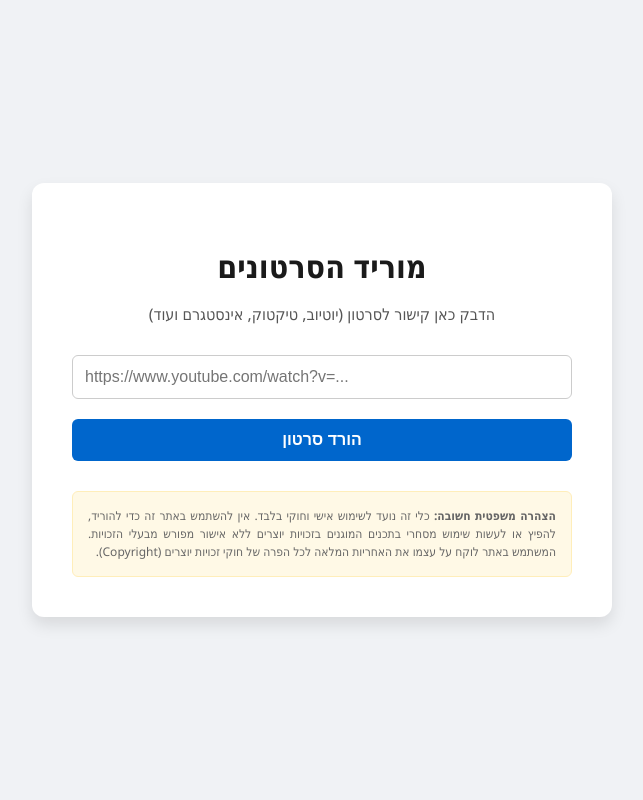
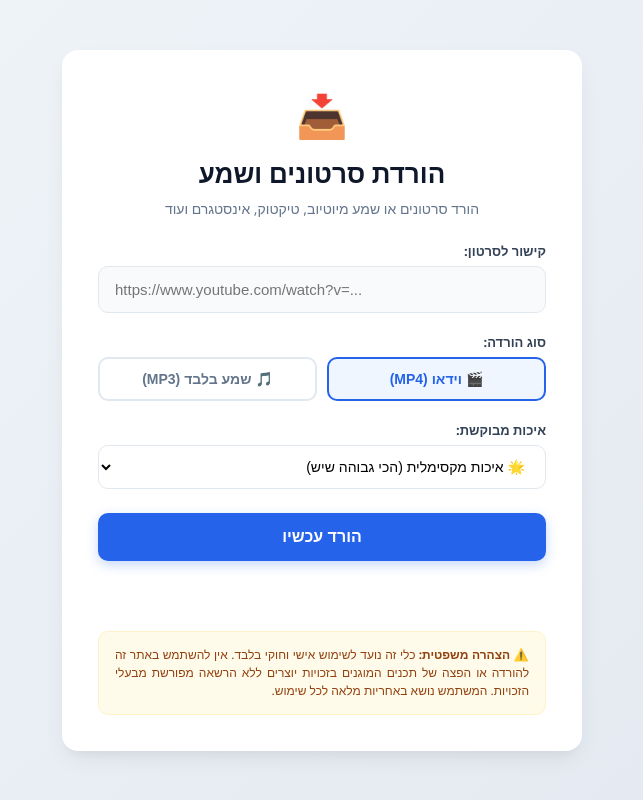
Before and after one commit to laviaiwork/video-downloader, a Flask app: page / in a window 1280 px wide. Shown: the whole page, without its empty margins (318-961 px from the left). Run offline with Flask 3, Linux system fonts and the light colour scheme; parts of the project's set-up code (start-up, migrations or seed data) failed here and were passed over.

Commit message:
Add audio/video format options and quality selector

```diff
--- a/app.py
+++ b/app.py
@@ -3,20 +3,35 @@ import yt_dlp
 import os
 import uuid
 import threading
+import shutil
+import tempfile
 
 app = Flask(__name__)
-DOWNLOAD_FOLDER = '/tmp/downloads'
+DOWNLOAD_FOLDER = os.path.join(tempfile.gettempdir(), 'video_downloads')
 
 if not os.path.exists(DOWNLOAD_FOLDER):
     os.makedirs(DOWNLOAD_FOLDER)
 
-def delete_file_later(filepath, delay=60):
-    """מחיקת הקובץ לאחר 60 שניות כדי לפנות מקום בשרת"""
+# איתור ffmpeg במערכת (ווינדוס או לינוקס/ענן)
+def get_ffmpeg_path():
+    path = shutil.which('ffmpeg')
+    if path:
+        return path
+    win_default = r'C:\Users\97252\AppData\Local\Microsoft\WinGet\Packages\Gyan.FFmpeg_Microsoft.Winget.Source_8wekyb3d8bbwe\ffmpeg-9.0.2-full_build\bin'
+    if os.path.exists(win_default):
+        return win_default
+    return None
+
+def delete_file_later(filepath, delay=90):
+    """מחיקת הקובץ לאחר 90 שניות כדי לפנות מקום בשרת"""
     def _delete():
         import time
         time.sleep(delay)
         if os.path.exists(filepath):
-            os.remove(filepath)
+            try:
+                os.remove(filepath)
+            except Exception:
+                pass
     threading.Thread(target=_delete, daemon=True).start()
 
 @app.route('/')
@@ -25,29 +40,77 @@ def index():
 
 @app.route('/download', methods=['POST'])
 def download():
-    data = request.json
-    url = data.get('url')
+    data = request.json or {}
+    url = data.get('url', '').strip()
+    download_type = data.get('type', 'video')  # video או audio
+    quality = data.get('quality', 'best')      # best, 1080, 720, 480, 360, 320, 192, 128
+
     if not url:
-        return jsonify({'error': 'לא סופק קישור'}), 400
+        return jsonify({'error': 'אנא הכנס קישור תקין'}), 400
+
+    ffmpeg_path = get_ffmpeg_path()
+    filename = str(uuid.uuid4())
 
     try:
-        filename = str(uuid.uuid4())
-        ydl_opts = {
-            'outtmpl': f'{DOWNLOAD_FOLDER}/{filename}.%(ext)s',
-            'format': 'bestvideo[vcodec^=avc1][ext=mp4]+bestaudio[ext=m4a]/bestvideo[vcodec^=avc1]+bestaudio/best[ext=mp4]/best',
-            'merge_output_format': 'mp4',
-            'quiet': True
-        }
+        if download_type == 'audio':
+            # הורדת שמע בלבד והמרה ל-MP3
+            audio_quality = quality if quality in ['128', '192', '320'] else '192'
+            ydl_opts = {
+                'outtmpl': f'{DOWNLOAD_FOLDER}/{filename}.%(ext)s',
+                'format': 'bestaudio/best',
+                'postprocessors': [{
+                    'key': 'FFmpegExtractAudio',
+                    'preferredcodec': 'mp3',
+                    'preferredquality': audio_quality,
+                }],
+                'quiet': True,
+            }
+        else:
+            # הורדת וידאו בפורמט MP4 (H.264)
+            if quality == '1080':
+                fmt = 'bestvideo[height<=1080][vcodec^=avc1]+bestaudio[ext=m4a]/bestvideo[height<=1080]+bestaudio/best[height<=1080]/best'
+            elif quality == '720':
+                fmt = 'bestvideo[height<=720][vcodec^=avc1]+bestaudio[ext=m4a]/bestvideo[height<=720]+bestaudio/best[height<=720]/best'
+            elif quality == '480':
+                fmt = 'bestvideo[height<=480][vcodec^=avc1]+bestaudio[ext=m4a]/bestvideo[height<=480]+bestaudio/best[height<=480]/best'
+            elif quality == '360':
+                fmt = 'bestvideo[height<=360][vcodec^=avc1]+bestaudio[ext=m4a]/bestvideo[height<=360]+bestaudio/best[height<=360]/best'
+            else:
+                fmt = 'bestvideo[vcodec^=avc1][ext=mp4]+bestaudio[ext=m4a]/bestvideo[vcodec^=avc1]+bestaudio/best[ext=mp4]/best'
+
+            ydl_opts = {
+                'outtmpl': f'{DOWNLOAD_FOLDER}/{filename}.%(ext)s',
+                'format': fmt,
+                'merge_output_format': 'mp4',
+                'quiet': True,
+            }
+
+        if ffmpeg_path:
+            ydl_opts['ffmpeg_location'] = ffmpeg_path
+
         with yt_dlp.YoutubeDL(ydl_opts) as ydl:
             info = ydl.extract_info(url, download=True)
-            ext = info.get('ext', 'mp4')
-            title = info.get('title', 'video')
+            title = info.get('title', 'media')
 
-            return jsonify({
-                'success': True,
-                'download_url': f'/get-file/{filename}.{ext}',
-                'title': title
-            })
+        # איתור הקובץ שנוצר בתיקייה
+        matching_files = [f for f in os.listdir(DOWNLOAD_FOLDER) if f.startswith(filename)]
+        if not matching_files:
+            return jsonify({'error': 'הקובץ לא נוצר כראוי'}), 500
+
+        actual_filename = matching_files[0]
+        ext = os.path.splitext(actual_filename)[1].lstrip('.')
+
+        # ניקוי שם הקובץ מתווים לא חוקיים להורדה
+        safe_title = "".join(c for c in title if c.isalnum() or c in (' ', '-', '_', '.')).rstrip()
+        if not safe_title:
+            safe_title = 'download'
+
+        return jsonify({
+            'success': True,
+            'download_url': f'/get-file/{actual_filename}',
+            'title': f'{safe_title}.{ext}'
+        })
+
     except Exception as e:
         return jsonify({'error': str(e)}), 400
 
@@ -55,7 +118,7 @@ def download():
 def get_file(filename):
     filepath = os.path.join(DOWNLOAD_FOLDER, filename)
     if os.path.exists(filepath):
-        delete_file_later(filepath)  # מחיקה אוטומטית אחרי 60 שניות
+        delete_file_later(filepath)
         return send_file(filepath, as_attachment=True)
     return "File not found", 404
 
--- a/templates/index.html
+++ b/templates/index.html
@@ -3,132 +3,337 @@
 <head>
     <meta charset="UTF-8">
     <meta name="viewport" content="width=device-width, initial-scale=1.0">
-    <title>הורדת סרטונים</title>
+    <title>הורדת סרטונים ושמע</title>
     <style>
+        :root {
+            --primary: #2563eb;
+            --primary-hover: #1d4ed8;
+            --bg: #f8fafc;
+            --card-bg: #ffffff;
+            --text-main: #0f172a;
+            --text-sub: #64748b;
+            --border: #e2e8f0;
+            --accent: #10b981;
+        }
+
+        * {
+            box-sizing: border-box;
+            margin: 0;
+            padding: 0;
+        }
+
         body {
-            font-family: 'Segoe UI', Tahoma, Geneva, Verdana, sans-serif;
-            background-color: #f0f2f5;
+            font-family: 'Segoe UI', system-ui, -apple-system, sans-serif;
+            background: linear-gradient(135deg, #f1f5f9 0%, #e2e8f0 100%);
+            color: var(--text-main);
+            min-height: 100vh;
             display: flex;
             justify-content: center;
             align-items: center;
-            height: 100vh;
-            margin: 0;
+            padding: 20px;
         }
-        .container {
-            background: white;
-            padding: 40px;
-            border-radius: 12px;
-            box-shadow: 0 8px 16px rgba(0,0,0,0.1);
+
+        .card {
+            background: var(--card-bg);
+            border-radius: 16px;
+            box-shadow: 0 10px 25px -5px rgba(0, 0, 0, 0.08), 0 8px 10px -6px rgba(0, 0, 0, 0.04);
+            padding: 36px;
+            max-width: 520px;
+            width: 100%;
             text-align: center;
-            max-width: 500px;
-            width: 90%;
         }
+
+        .header-icon {
+            font-size: 42px;
+            margin-bottom: 12px;
+            display: inline-block;
+        }
+
         h1 {
-            color: #1a1a1a;
-            margin-bottom: 10px;
+            font-size: 26px;
+            font-weight: 700;
+            margin-bottom: 8px;
+            color: var(--text-main);
         }
-        p {
-            color: #555;
-            margin-bottom: 30px;
+
+        p.subtitle {
+            color: var(--text-sub);
+            font-size: 14px;
+            margin-bottom: 24px;
         }
+
+        .input-group {
+            margin-bottom: 20px;
+            text-align: right;
+        }
+
+        label {
+            display: block;
+            font-size: 13px;
+            font-weight: 600;
+            margin-bottom: 6px;
+            color: #334155;
+        }
+
         input[type="text"] {
             width: 100%;
+            padding: 14px 16px;
+            border: 1.5px solid var(--border);
+            border-radius: 10px;
+            font-size: 15px;
+            direction: ltr;
+            transition: all 0.2s;
+            outline: none;
+            background: #f8fafc;
+        }
+
+        input[type="text"]:focus {
+            border-color: var(--primary);
+            background: #fff;
+            box-shadow: 0 0 0 3px rgba(37, 99, 235, 0.15);
+        }
+
+        /* סוג הורדה - טאבים */
+        .type-selector {
+            display: grid;
+            grid-template-columns: 1fr 1fr;
+            gap: 10px;
+            margin-bottom: 20px;
+        }
+
+        .type-btn {
             padding: 12px;
-            margin-bottom: 20px;
-            border: 1px solid #ccc;
-            border-radius: 6px;
-            box-sizing: border-box;
-            direction: ltr; /* שמירה על כיווניות שמאל-לימין עבור קישורים */
+            border: 2px solid var(--border);
+            background: #fff;
+            border-radius: 10px;
+            cursor: pointer;
+            font-weight: 600;
+            font-size: 14px;
+            display: flex;
+            align-items: center;
+            justify-content: center;
+            gap: 8px;
+            transition: all 0.2s;
+            color: var(--text-sub);
+        }
+
+        .type-btn.active {
+            border-color: var(--primary);
+            color: var(--primary);
+            background: #eff6ff;
+        }
+
+        .select-group {
+            margin-bottom: 24px;
+            text-align: right;
+        }
+
+        select {
+            width: 100%;
+            padding: 12px 16px;
+            border: 1.5px solid var(--border);
+            border-radius: 10px;
+            font-size: 14px;
+            background: #fff;
+            cursor: pointer;
+            outline: none;
+            transition: border-color 0.2s;
+        }
+
+        select:focus {
+            border-color: var(--primary);
+        }
+
+        .btn-download {
+            background: var(--primary);
+            color: #fff;
+            border: none;
+            width: 100%;
+            padding: 15px;
+            border-radius: 10px;
             font-size: 16px;
+            font-weight: 700;
+            cursor: pointer;
+            transition: all 0.2s;
+            box-shadow: 0 4px 12px rgba(37, 99, 235, 0.25);
         }
-        button {
-            background-color: #0066cc;
-            color: white;
-            border: none;
-            padding: 12px 24px;
-            border-radius: 6px;
-            cursor: pointer;
-            font-size: 16px;
-            font-weight: bold;
-            width: 100%;
-            transition: background-color 0.3s ease;
+
+        .btn-download:hover {
+            background: var(--primary-hover);
+            transform: translateY(-1px);
         }
-        button:hover {
-            background-color: #0052a3;
+
+        .btn-download:disabled {
+            background: #94a3b8;
+            cursor: not-allowed;
+            transform: none;
+            box-shadow: none;
         }
+
+        /* מחוון טעינה והודעות */
+        .status-box {
+            margin-top: 18px;
+            font-size: 14px;
+            font-weight: 600;
+            min-height: 24px;
+        }
+
+        .error-msg { color: #ef4444; }
+        .success-msg { color: #10b981; }
+
+        .spinner {
+            display: none;
+            margin: 16px auto 0;
+            width: 32px;
+            height: 32px;
+            border: 3px solid #e2e8f0;
+            border-top: 3px solid var(--primary);
+            border-radius: 50%;
+            animation: spin 0.8s linear infinite;
+        }
+
+        @keyframes spin {
+            0% { transform: rotate(0deg); }
+            100% { transform: rotate(360deg); }
+        }
+
+        /* דיסקליימר */
         .disclaimer {
-            margin-top: 30px;
+            margin-top: 28px;
+            padding: 14px 16px;
+            background: #fffbeb;
+            border: 1px solid #fef3c7;
+            border-radius: 10px;
             font-size: 12px;
-            color: #666;
-            background-color: #fff9e6;
-            border: 1px solid #ffeeba;
-            border-radius: 6px;
-            padding: 15px;
+            color: #92400e;
             text-align: justify;
             line-height: 1.5;
-        }
-        #message {
-            margin-top: 15px;
-            font-weight: bold;
-        }
-        .error { color: #d9534f; }
-        .success { color: #5cb85c; }
-        #loader {
-            display: none;
-            margin-top: 15px;
-            color: #0066cc;
-            font-weight: bold;
         }
     </style>
 </head>
 <body>
-    <div class="container">
-        <h1>מוריד הסרטונים</h1>
-        <p>הדבק כאן קישור לסרטון (יוטיוב, טיקטוק, אינסטגרם ועוד)</p>
 
-        <input type="text" id="urlInput" placeholder="https://www.youtube.com/watch?v=...">
-        <button onclick="downloadVideo()">הורד סרטון</button>
+<div class="card">
+    <div class="header-icon">📥</div>
+    <h1>הורדת סרטונים ושמע</h1>
+    <p class="subtitle">הורד סרטונים או שמע מיוטיוב, טיקטוק, אינסטגרם ועוד</p>
 
-        <div id="loader">טוען... זה עשוי לקחת מספר דקות תלוי באורך הסרטון ⏳</div>
-        <div id="message"></div>
+    <!-- הזנת קישור -->
+    <div class="input-group">
+        <label for="urlInput">קישור לסרטון:</label>
+        <input type="text" id="urlInput" placeholder="https://www.youtube.com/watch?v=..." autocomplete="off">
+    </div>
 
+    <!-- בחירת סוג (וידאו או שמע) -->
+    <div class="input-group">
+        <label>סוג הורדה:</label>
+        <div class="type-selector">
+            <button type="button" class="type-btn active" id="btnVideo" onclick="setType('video')">
+                🎬 וידאו (MP4)
+            </button>
+            <button type="button" class="type-btn" id="btnAudio" onclick="setType('audio')">
+                🎵 שמע בלבד (MP3)
+            </button>
+        </div>
+    </div>
+
+    <!-- בחירת איכות -->
+    <div class="select-group">
+        <label for="qualitySelect">איכות מבוקשת:</label>
+        <select id="qualitySelect">
+            <!-- מתעדכן דינמית דרך JS -->
+        </select>
+    </div>
+
+    <!-- כפתור הורדה -->
+    <button class="btn-download" id="submitBtn" onclick="startDownload()">הורד עכשיו</button>
+
+    <div class="spinner" id="spinner"></div>
+    <div class="status-box" id="statusMessage"></div>
+
+    <!-- דיסקליימר משפטי -->
     <div class="disclaimer">
-            <strong>הצהרה משפטית חשובה:</strong> כלי זה נועד לשימוש אישי וחוקי בלבד. אין להשתמש באתר זה כדי להוריד, להפיץ או לעשות שימוש מסחרי בתכנים המוגנים בזכויות יוצרים ללא אישור מפורש מבעלי הזכויות. המשתמש באתר לוקח על עצמו את האחריות המלאה לכל הפרה של חוקי זכויות יוצרים (Copyright).
+        <strong>⚠️ הצהרה משפטית:</strong> כלי זה נועד לשימוש אישי וחוקי בלבד. אין להשתמש באתר זה להורדה או הפצה של תכנים המוגנים בזכויות יוצרים ללא הרשאה מפורשת מבעלי הזכויות. המשתמש נושא באחריות מלאה לכל שימוש.
     </div>
 </div>
 
 <script>
-        async function downloadVideo() {
-            const urlInput = document.getElementById('urlInput').value;
-            const messageDiv = document.getElementById('message');
-            const loader = document.getElementById('loader');
+    let currentType = 'video';
 
-            if (!urlInput) {
-                messageDiv.textContent = 'אנא הכנס קישור תקין.';
-                messageDiv.className = 'error';
+    const qualityOptions = {
+        video: [
+            { value: 'best', label: '🌟 איכות מקסימלית (הכי גבוהה שיש)' },
+            { value: '1080', label: '📺 1080p (Full HD)' },
+            { value: '720', label: '⚡ 720p (HD - מומלץ ומהיר)' },
+            { value: '480', label: '📱 480p (איכות רגילה)' },
+            { value: '360', label: '💾 360p (חסכוני ומהיר מאוד)' }
+        ],
+        audio: [
+            { value: '320', label: '🎧 320 kbps (איכות שמע מעולה - High)' },
+            { value: '192', label: '🎵 192 kbps (איכות מצוינת - מומלץ)' },
+            { value: '128', label: '📻 128 kbps (איכות רגילה וקובץ קטן)' }
+        ]
+    };
+
+    function updateQualityDropdown() {
+        const select = document.getElementById('qualitySelect');
+        select.innerHTML = '';
+        qualityOptions[currentType].forEach(opt => {
+            const el = document.createElement('option');
+            el.value = opt.value;
+            el.textContent = opt.label;
+            select.appendChild(el);
+        });
+    }
+
+    function setType(type) {
+        currentType = type;
+        document.getElementById('btnVideo').classList.toggle('active', type === 'video');
+        document.getElementById('btnAudio').classList.toggle('active', type === 'audio');
+        updateQualityDropdown();
+    }
+
+    // אתחול ראשוני של אפשרויות האיכות
+    updateQualityDropdown();
+
+    async function startDownload() {
+        const url = document.getElementById('urlInput').value.trim();
+        const quality = document.getElementById('qualitySelect').value;
+        const statusEl = document.getElementById('statusMessage');
+        const spinner = document.getElementById('spinner');
+        const submitBtn = document.getElementById('submitBtn');
+
+        if (!url) {
+            statusEl.textContent = 'אנא הדבק קישור תקין לסרטון.';
+            statusEl.className = 'status-box error-msg';
             return;
         }
 
-            messageDiv.textContent = '';
-            loader.style.display = 'block';
+        // איפוס ממשק
+        statusEl.textContent = currentType === 'audio' ? 'מחלץ וממיר את השמע ל-MP3... ⏳' : 'מכין ומוריד את הוידאו... ⏳';
+        statusEl.className = 'status-box';
+        spinner.style.display = 'block';
+        submitBtn.disabled = true;
 
         try {
-                const response = await fetch('/download', {
+            const res = await fetch('/download', {
                 method: 'POST',
-                    headers: {
-                        'Content-Type': 'application/json'
-                    },
-                    body: JSON.stringify({ url: urlInput })
+                headers: { 'Content-Type': 'application/json' },
+                body: JSON.stringify({
+                    url: url,
+                    type: currentType,
+                    quality: quality
+                })
             });
 
-                const data = await response.json();
-                loader.style.display = 'none';
+            const data = await res.json();
+            spinner.style.display = 'none';
+            submitBtn.disabled = false;
 
-                if (response.ok && data.success) {
-                    messageDiv.textContent = 'הסרטון מוכן! ההורדה מתחילה...';
-                    messageDiv.className = 'success';
+            if (res.ok && data.success) {
+                statusEl.textContent = '🎉 הקובץ מוכן! ההורדה מתחילה...';
+                statusEl.className = 'status-box success-msg';
 
-                    // יצירת קישור נסתר והפעלת לחיצה עליו כדי להתחיל את ההורדה בדפדפן
                 const a = document.createElement('a');
                 a.href = data.download_url;
                 a.download = data.title;
@@ -136,15 +341,17 @@
                 a.click();
                 a.remove();
             } else {
-                    messageDiv.textContent = 'שגיאה: ' + (data.error || 'לא ניתן להוריד את הסרטון מהקישור הזה.');
-                    messageDiv.className = 'error';
+                statusEl.textContent = 'שגיאה: ' + (data.error || 'לא ניתן להוריד את הקובץ.');
+                statusEl.className = 'status-box error-msg';
             }
-            } catch (error) {
-                loader.style.display = 'none';
-                messageDiv.textContent = 'שגיאת רשת או שהשרת אינו זמין. נסה שוב מאוחר יותר.';
-                messageDiv.className = 'error';
+        } catch (err) {
+            spinner.style.display = 'none';
+            submitBtn.disabled = false;
+            statusEl.textContent = 'שגיאת רשת. אנא נסה שוב בעוד מספר שניות.';
+            statusEl.className = 'status-box error-msg';
         }
     }
 </script>
+
 </body>
 </html>
```
Lines whose indentation alone changed are shown as unchanged.
